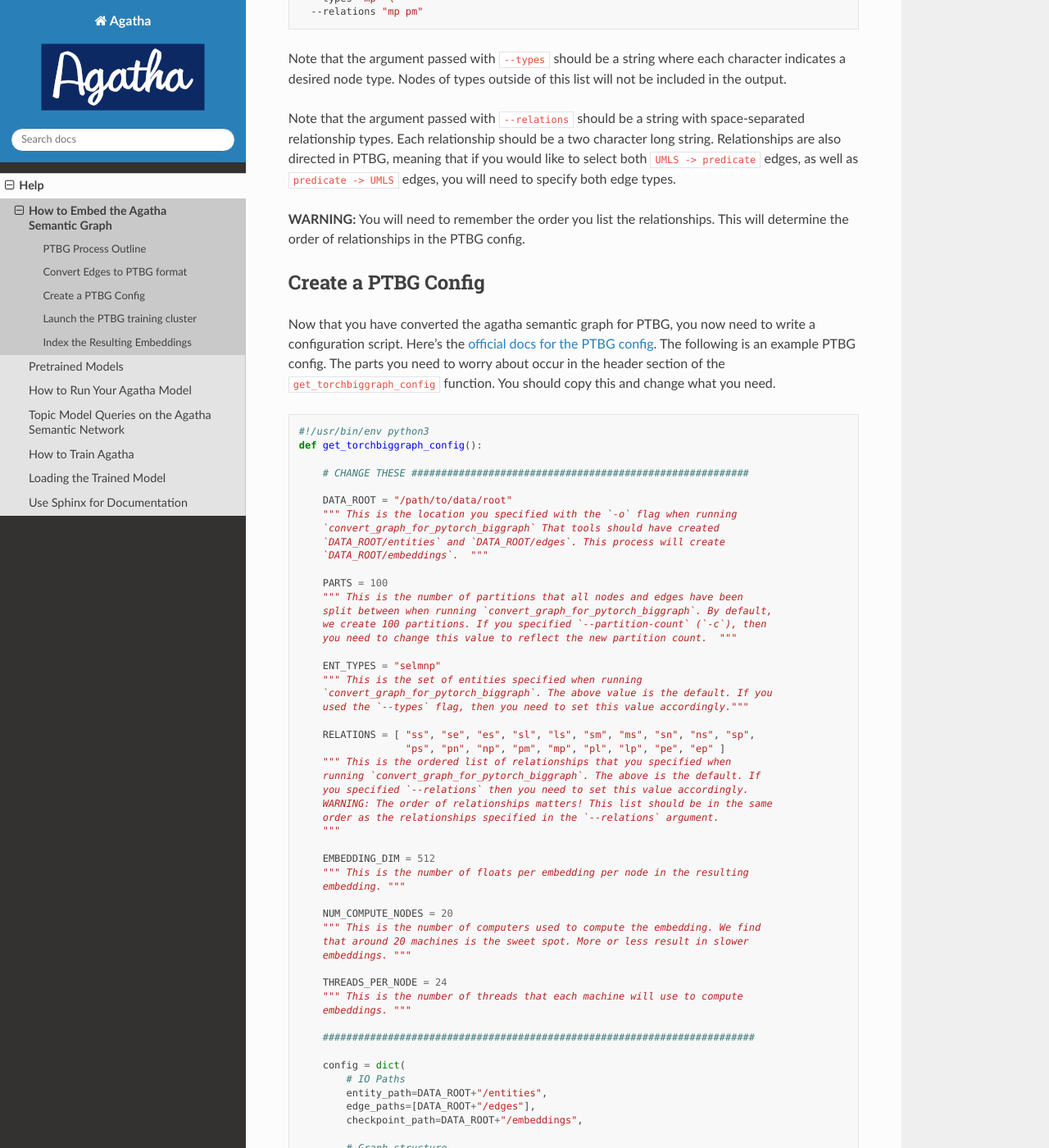
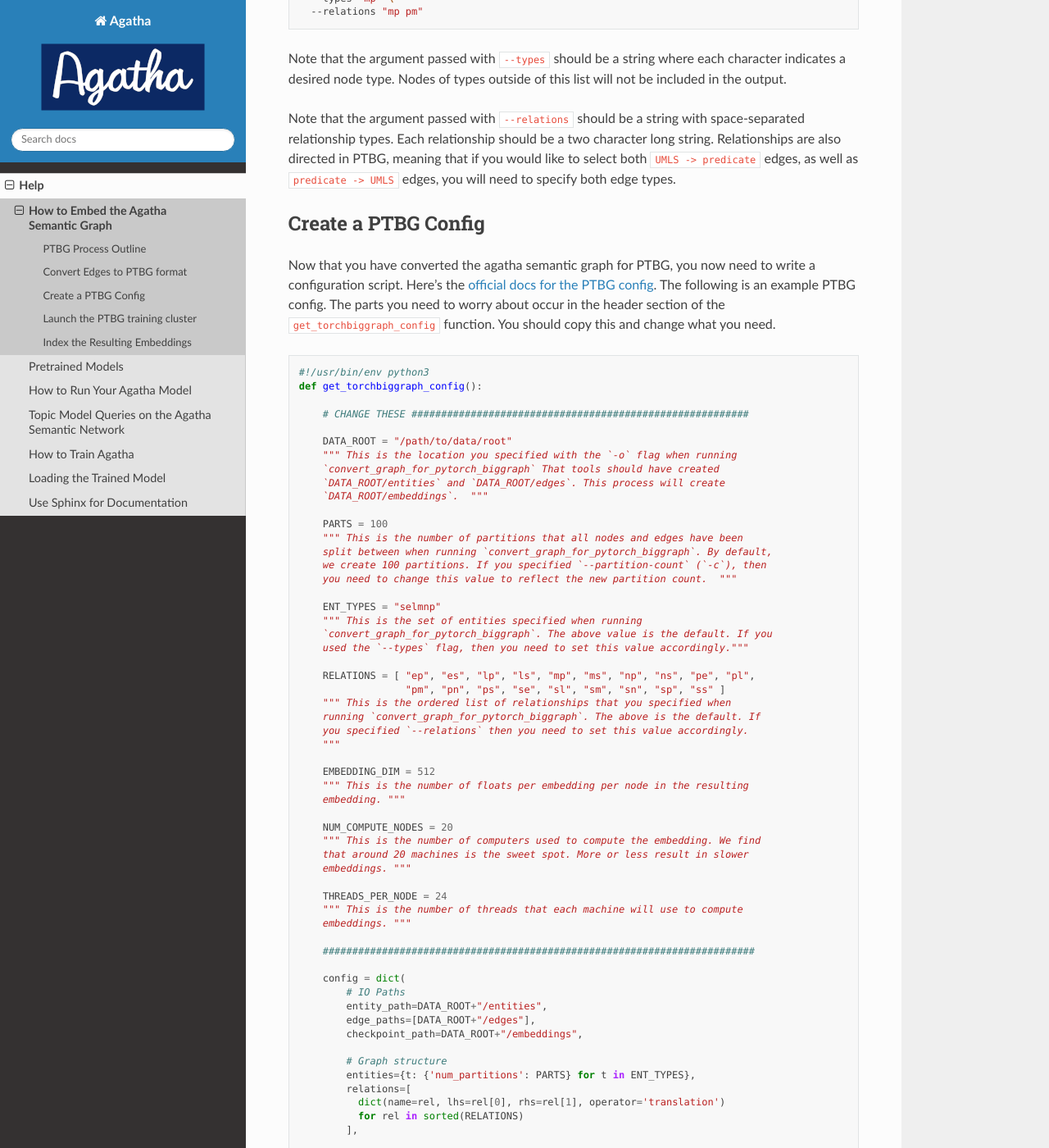
Before and after one commit to JSybrandt/agatha, a Sphinx documentation site: the page built from docs/help/embed_semantic_graph.md, in a window 1280 px wide and 1400 px high, scrolled down 1679 px. Shown: the whole window at 82% size. Built offline with Sphinx 7.4.7 and the Read the Docs theme 2.0.0, drawn with Linux system fonts in a browser that asks for light colours; pages that are not in the unit, such as notebooks, are missing from menus.

Commit message:
Updates docs to reflect that you no longer need to worry about the order of relationships

```diff
--- a/docs/help/embed_semantic_graph.md
+++ b/docs/help/embed_semantic_graph.md
@@ -40,7 +40,7 @@
 settings used to run this tool will determine qualities of the resulting PTBG
 config, so you will want to save the exact command you run for later steps.
 
-**WARNING:** This program is extremely memory intensive. If you're running on
+**Warning:** This program is extremely memory intensive. If you're running on
 plametto, make sure to grab the 1.5 or 2 TB node.
 
 To begin, build the `convert_graph_for_pytorch_biggraph` tool.
@@ -87,9 +87,6 @@
 like to select both `UMLS -> predicate` edges, as well as `predicate -> UMLS`
 edges, you will need to specify both edge types.
 
-**WARNING:** You will need to remember the order you list the relationships.
-This will determine the order of relationships in the PTBG config.
-
 ## Create a PTBG Config
 
 Now that you have converted the agatha semantic graph for PTBG, you now need to
@@ -122,13 +119,11 @@
     `convert_graph_for_pytorch_biggraph`. The above value is the default. If you
     used the `--types` flag, then you need to set this value accordingly."""
 
-    RELATIONS = [ "ss", "se", "es", "sl", "ls", "sm", "ms", "sn", "ns", "sp",
-                  "ps", "pn", "np", "pm", "mp", "pl", "lp", "pe", "ep" ]
+    RELATIONS = [ "ep", "es", "lp", "ls", "mp", "ms", "np", "ns", "pe", "pl",
+                  "pm", "pn", "ps", "se", "sl", "sm", "sn", "sp", "ss" ]
     """ This is the ordered list of relationships that you specified when
     running `convert_graph_for_pytorch_biggraph`. The above is the default. If
     you specified `--relations` then you need to set this value accordingly.
-    WARNING: The order of relationships matters! This list should be in the same
-    order as the relationships specified in the `--relations` argument.
     """
 
     EMBEDDING_DIM = 512
@@ -156,7 +151,7 @@
         entities={t: {'num_partitions': PARTS} for t in ENT_TYPES},
         relations=[
           dict(name=rel, lhs=rel[0], rhs=rel[1], operator='translation')
-          for rel in RELATIONS
+          for rel in sorted(RELATIONS)
         ],
 
         # Scoring model
```
